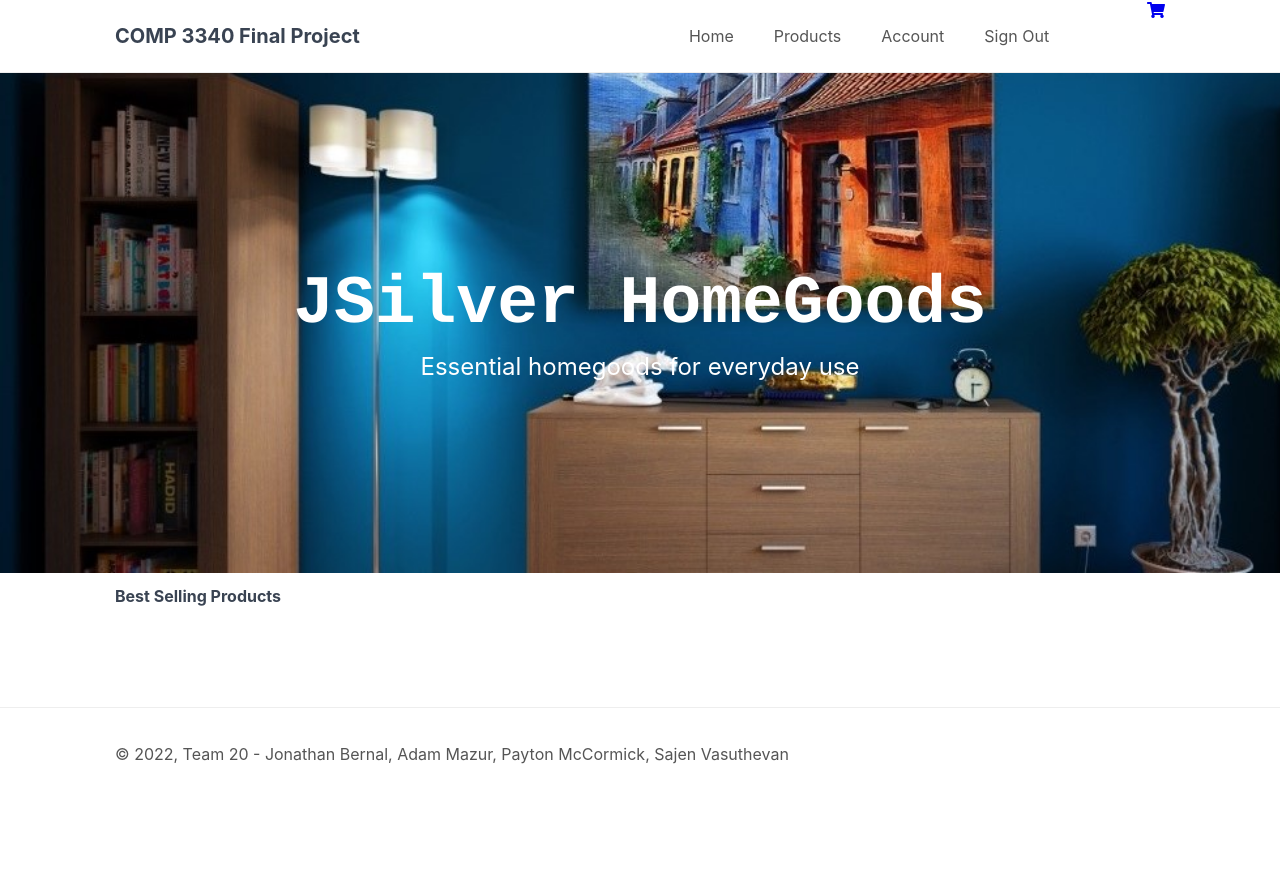
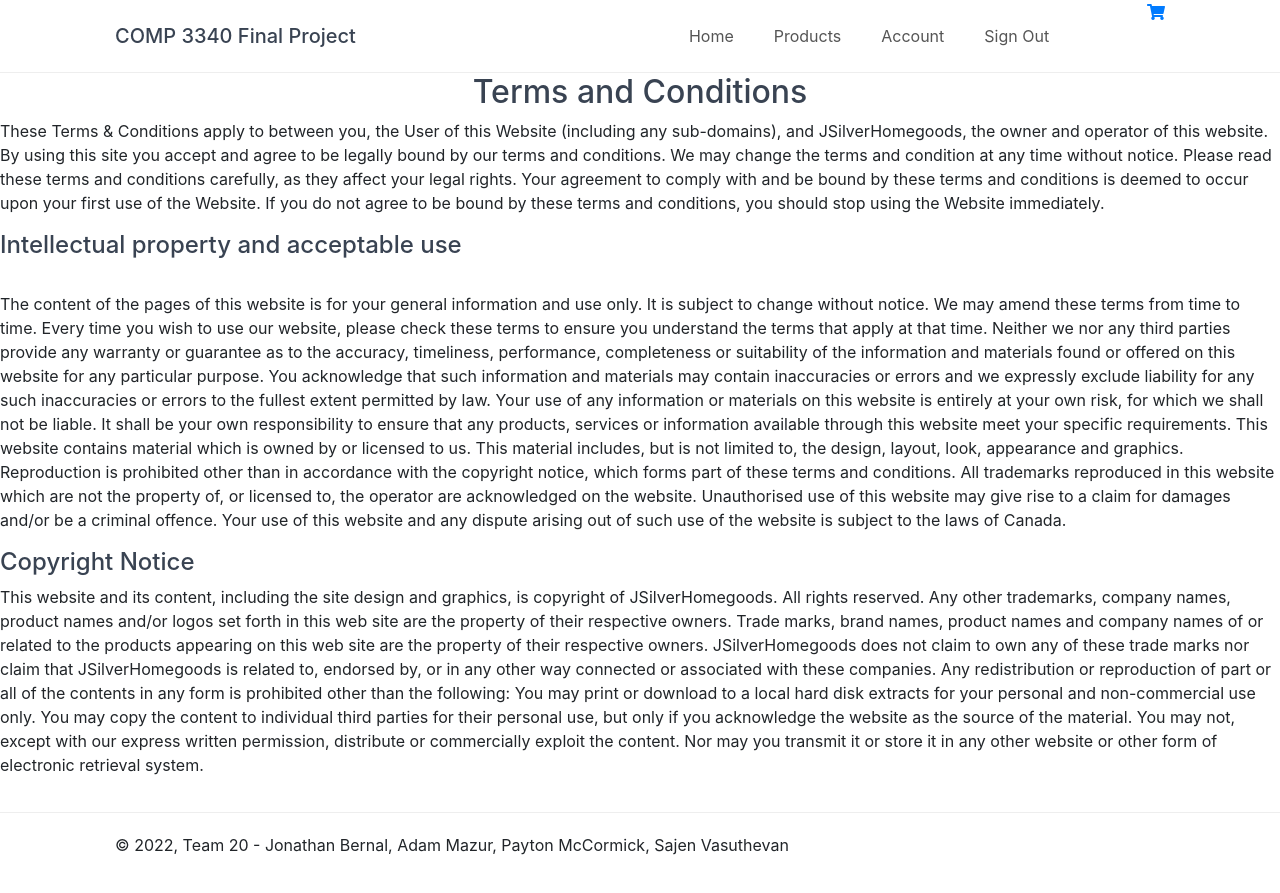
Before and after one commit to jbernal77/jsilverhomegoods, a PHP site: page /index.php?page=terms in a window 1280 px wide. Before the commit the page ends 764 px from the top, so only its background shows below. Run offline with PHP 8.4, Linux system fonts and the light colour scheme; data that the repository does not hold is empty.

Commit message:
Init terms & conditions, improved SEO on static pages

```diff
--- a/about.php
+++ b/about.php
@@ -5,6 +5,10 @@
 ******************************************* -->
 
 <?=template_header('About')?>
+<link rel="stylesheet" href="https://cdn.jsdelivr.net/npm/bootstrap@4.3.1/dist/css/bootstrap.min.css" integrity="sha384-ggOyR0iXCbMQv3Xipma34MD+dH/1fQ784/j6cY/iJTQUOhcWr7x9JvoRxT2MZw1T" crossorigin="anonymous">
+<meta name="description" content="JSilverHomegoods About">
+<meta name="keywords" content="About AboutMe JSilverHomegoods Info Information">
+<?=template_navbar('About')?>
 
     <div class="content-wrapper">
         <h2>About</h2>
--- a/faq.php
+++ b/faq.php
@@ -6,6 +6,10 @@
 
 
 <?=template_header('FAQ')?>
+<link rel="stylesheet" href="https://cdn.jsdelivr.net/npm/bootstrap@4.3.1/dist/css/bootstrap.min.css" integrity="sha384-ggOyR0iXCbMQv3Xipma34MD+dH/1fQ784/j6cY/iJTQUOhcWr7x9JvoRxT2MZw1T" crossorigin="anonymous">
+<meta name="description" content="JSilverHomegoods About">
+<meta name="keywords" content="FAQ Frequently Asked Questions JSilverHomegoods Info Information GeneralInfo">
+<?=template_navbar('About')?>
 
     <div class="content-wrapper">
         <h4>FAQ</h4>
--- a/function.php
+++ b/function.php
@@ -29,6 +29,7 @@ echo <<<EOT
 <html>
 	<head>
 		<meta charset="utf-8">
+        <meta name="author" content="Payton McCormick, Jonathan Bernal, Adam Mazur, Sajen Vasuthevan">
 		<title>JSilver Homegoods</title>
 		<link href="cart.css" rel="stylesheet" type="text/css">
 		<link rel="stylesheet" href="https://use.fontawesome.com/releases/v5.7.1/css/all.css">
--- /dev/null
+++ b/terms.php
@@ -0,0 +1,38 @@
+<!-- ******************************************
+*  Author : Payton McCormick, Jonathan Bernal, Adam Mazur, Sajen Vasuthevan
+*  Created On : Tuesday August 9 2022
+*  File : terms.php
+******************************************* -->
+
+<?=template_header('Terms') ?>
+<link rel="stylesheet" href="https://cdn.jsdelivr.net/npm/bootstrap@4.3.1/dist/css/bootstrap.min.css" integrity="sha384-ggOyR0iXCbMQv3Xipma34MD+dH/1fQ784/j6cY/iJTQUOhcWr7x9JvoRxT2MZw1T" crossorigin="anonymous">
+<meta name="description" content="JSilverHomegoods Terms and Conditions">
+<meta name="keywords" content="Terms Conditions Policy JSilverHomegoods Information Legal">
+
+<?=template_navbar('Terms') ?>
+
+<h2 class="text-center bold">Terms and Conditions</h2>
+
+<p>These Terms & Conditions apply to between you, the User of this Website (including any sub-domains), and JSilverHomegoods, the owner and operator of this website.
+    By using this site you accept and agree to be legally bound by our terms and conditions. We may change the terms and condition at any time without notice.
+    Please read these terms and conditions carefully, as they affect your legal rights. Your agreement to comply with and be bound by these terms and conditions is
+    deemed to occur upon your first use of the Website. If you do not agree to be bound by these terms and conditions, you should stop using the Website immediately.</p>
+
+<h4>Intellectual property and acceptable use</h4><br>
+<p>The content of the pages of this website is for your general information and use only. It is subject to change without notice.
+We may amend these terms from time to time. Every time you wish to use our website, please check these terms to ensure you understand the terms that apply at that time.
+Neither we nor any third parties provide any warranty or guarantee as to the accuracy, timeliness, performance, completeness or suitability of the information and materials found or offered on this website for any particular purpose. You acknowledge that such information and materials may contain inaccuracies or errors and we expressly exclude liability for any such inaccuracies or errors to the fullest extent permitted by law.
+Your use of any information or materials on this website is entirely at your own risk, for which we shall not be liable. It shall be your own responsibility to ensure that any products, services or information available through this website meet your specific requirements.
+This website contains material which is owned by or licensed to us. This material includes, but is not limited to, the design, layout, look, appearance and graphics. Reproduction is prohibited other than in accordance with the copyright notice, which forms part of these terms and conditions.
+All trademarks reproduced in this website which are not the property of, or licensed to, the operator are acknowledged on the website.
+Unauthorised use of this website may give rise to a claim for damages and/or be a criminal offence.
+Your use of this website and any dispute arising out of such use of the website is subject to the laws of Canada.</p>
+
+<h4>Copyright Notice</h4>
+<p>This website and its content, including the site design and graphics, is copyright of JSilverHomegoods. All rights reserved.
+Any other trademarks, company names, product names and/or logos set forth in this web site are the property of their respective owners. Trade marks, brand names, product names and company names of or related to the products appearing on this web site are the property of their respective owners. JSilverHomegoods does not claim to own any of these trade marks nor claim that JSilverHomegoods is related to, endorsed by, or in any other way connected or associated with these companies.
+Any redistribution or reproduction of part or all of the contents in any form is prohibited other than the following:
+You may print or download to a local hard disk extracts for your personal and non-commercial use only. You may copy the content to individual third parties for their personal use, but only if you acknowledge the website as the source of the material.
+You may not, except with our express written permission, distribute or commercially exploit the content. Nor may you transmit it or store it in any other website or other form of electronic retrieval system.</p>
+
+<?=template_footer('Terms')?>
```
